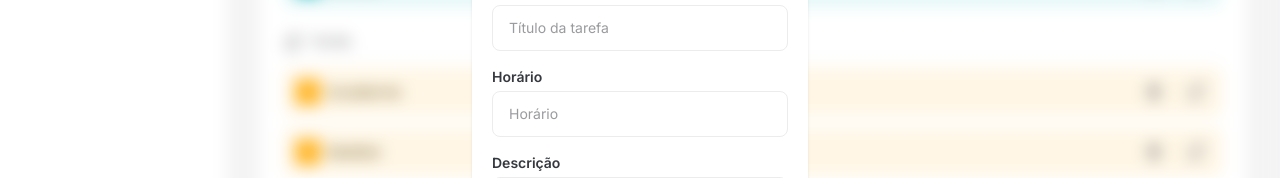
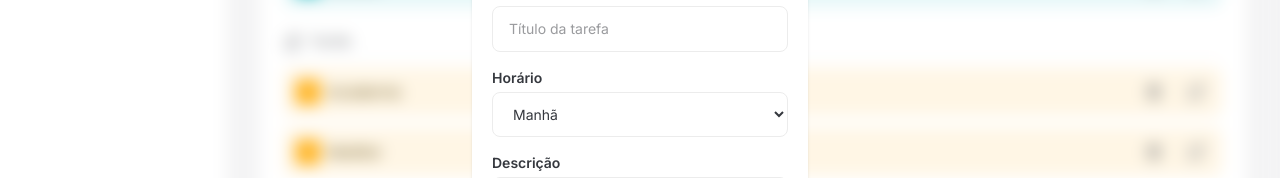
Before and after one commit to pc-silva/task-manager, a React (Vite) app: page / in a window 1280 px wide. Both pictures are taken after a click on the button "Nova tarefa". Shown: the part 308-486 px from the top of the page. Built offline with nearby package versions, Linux system fonts and the light colour scheme.

Commit message:
feat: add TaskSelect and InputLabel components

```diff
--- /dev/null
+++ b/src/components/InputLabel.jsx
@@ -0,0 +1,7 @@
+export function InputLabel(props) {
+  return (
+    <label className="font-semibold" {...props}>
+      {props.children}
+    </label>
+  );
+}
--- a/src/components/TaskDialog.jsx
+++ b/src/components/TaskDialog.jsx
@@ -4,6 +4,7 @@ import { CSSTransition } from "react-transition-group";
 import { Button } from "./Button";
 import { Input } from "./Input";
 import "./task-dialog.css";
+import { TaskSelect } from "./TaskSelect";
 
 export function TaskDialog({ isOpen, handleClose }) {
   const nodeRef = useRef();
@@ -30,7 +31,9 @@ export function TaskDialog({ isOpen, handleClose }) {
               </div>
               <div className="font-inter space-y-4">
                 <Input label={"Título"} placeholder="Título da tarefa" />
-                <Input label={"Horário"} placeholder="Horário" />
+
+                <TaskSelect />
+
                 <Input label={"Descrição"} placeholder="Descreva a tarefa" />
                 <div className="flex gap-3">
                   <Button
--- /dev/null
+++ b/src/components/TaskSelect.jsx
@@ -0,0 +1,17 @@
+import { InputLabel } from "./InputLabel";
+
+export function TaskSelect() {
+  return (
+    <div className="flex flex-col gap-1 text-sm">
+      <InputLabel htmlFor="time">Horário</InputLabel>
+      <select
+        id="time"
+        className="border border-solid border-[#ECECEC] rounded-lg px-4 py-3 placeholder:text-[#9A9C9F outline-none focus:border-[#00ADB5] focus:border-solid"
+      >
+        <option value="morning">Manhã</option>
+        <option value="afternoon">Tarde</option>
+        <option value="evening">Noite</option>
+      </select>
+    </div>
+  );
+}
```
